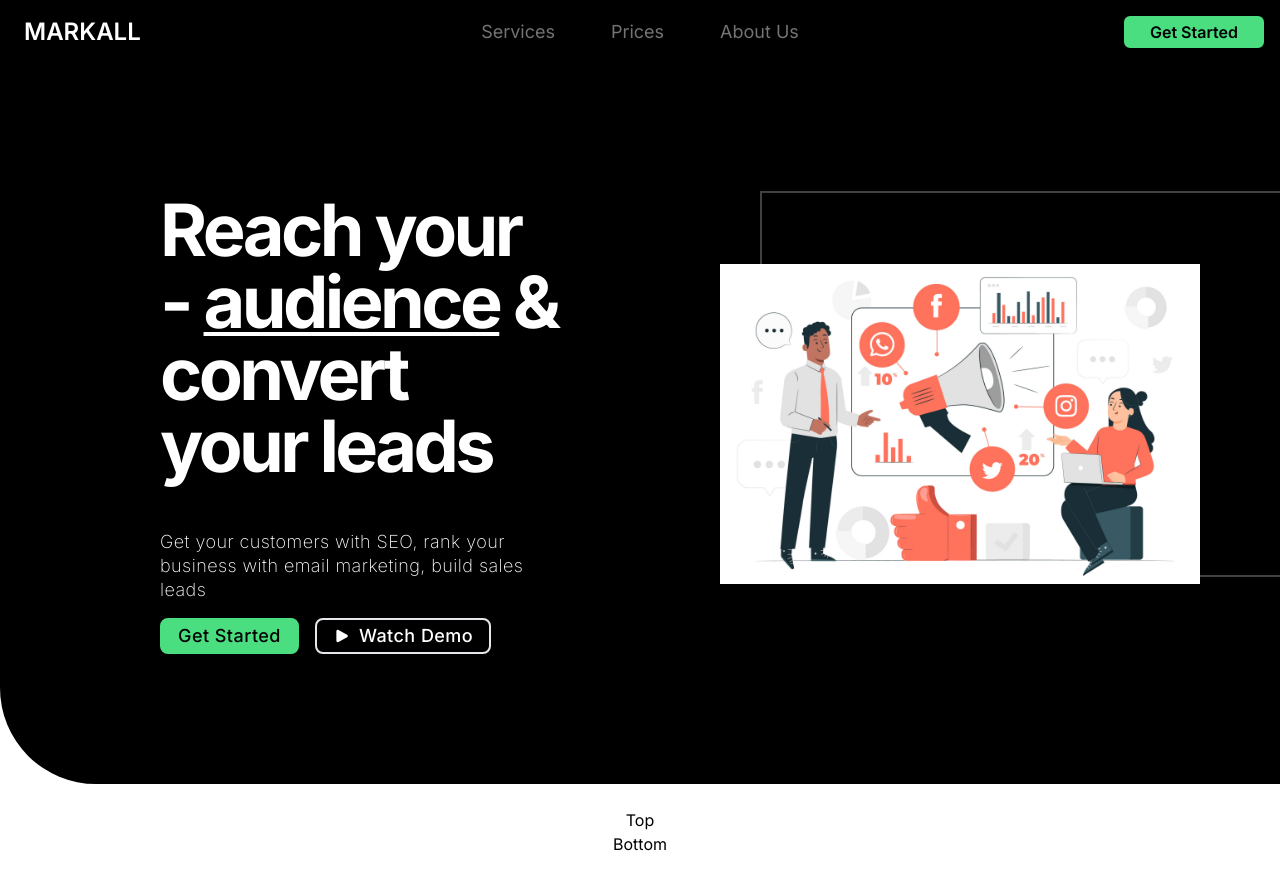
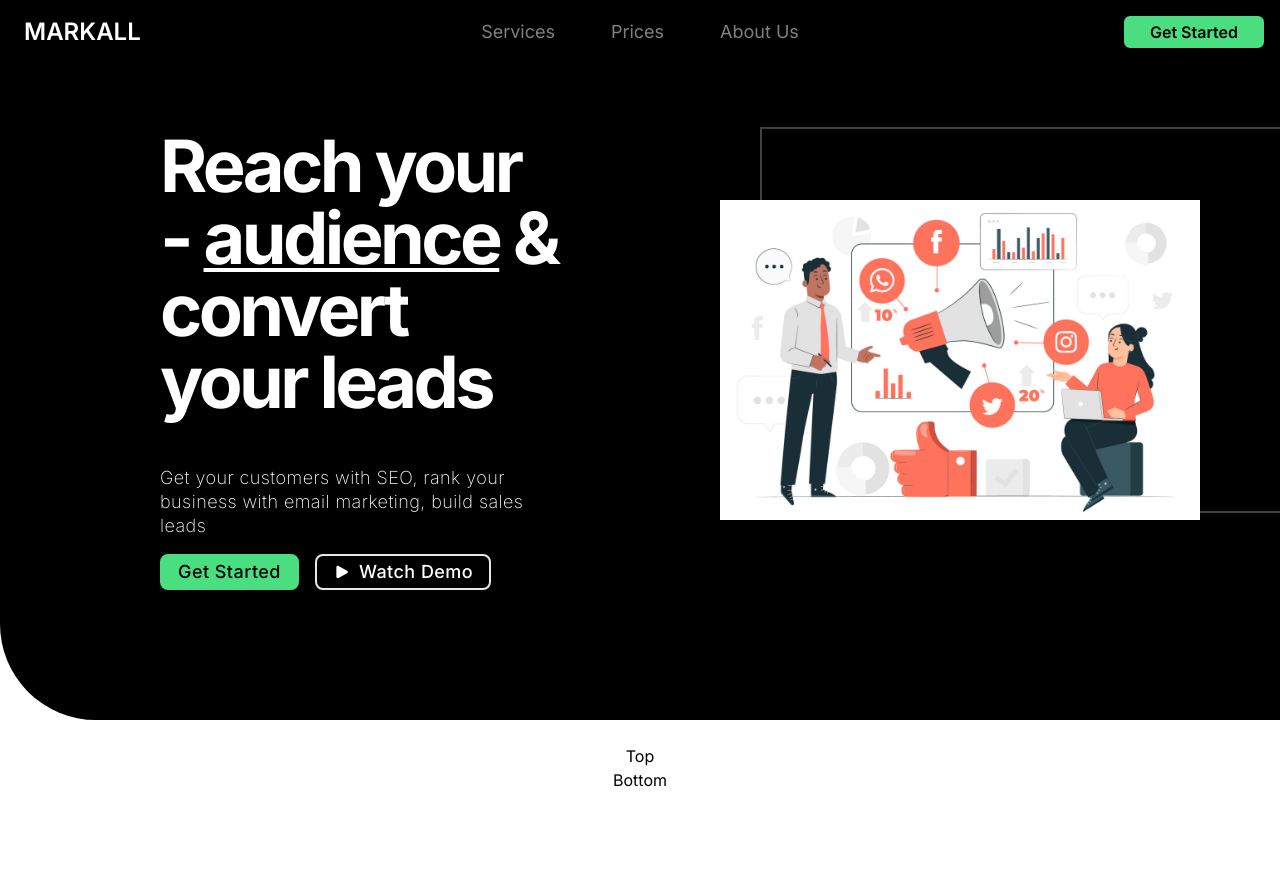
Before and after one commit to KillerMax4299/MARKALL, a Next.js app: page / in a window 1280 px wide. Shown: the top 890 px of the page. Built offline with nearby package versions, Linux system fonts and the light colour scheme.

Commit message:
transparent sticy navbar

```diff
--- a/app/components/main/Navbar.jsx
+++ b/app/components/main/Navbar.jsx
@@ -3,18 +3,18 @@
 const Navbar = () => {
   return (
     <>
-      <div className="flex bg-black text-white h-16 ">
+      <div className="flex bg-black/70 text-white h-16 fixed w-full z-20 backdrop-blur-md">
         <div className="flex items-center w-1/5 uppercase font-semibold text-2xl px-6">
           <span className="cursor-pointer">markall</span>
         </div>
         <div className="w-3/5 flex justify-center space-x-2 items-center text-lg">
-          <div className="transition-all duration-300 cursor-pointer capitalize w-fit text-neutral-500 hover:text-white hover:bg-neutral-800 px-6 py-2 rounded-md">
+          <div className="transition-all duration-300 cursor-pointer capitalize w-fit text-white/50 hover:text-white hover:bg-neutral-500/20 px-6 py-2 rounded-md">
             services
           </div>
-          <div className="transition-all duration-300 cursor-pointer capitalize w-fit text-neutral-500 hover:text-white hover:bg-neutral-800 px-6 py-2 rounded-md">
+          <div className="transition-all duration-300 cursor-pointer capitalize w-fit text-white/50 hover:text-white hover:bg-neutral-500/20 px-6 py-2 rounded-md">
             prices
           </div>
-          <div className="transition-all duration-300 cursor-pointer capitalize w-fit text-neutral-500 hover:text-white hover:bg-neutral-800 px-6 py-2 rounded-md">
+          <div className="transition-all duration-300 cursor-pointer capitalize w-fit text-white/50 hover:text-white hover:bg-neutral-500/20 px-6 py-2 rounded-md">
             about us
           </div>
         </div>
```
